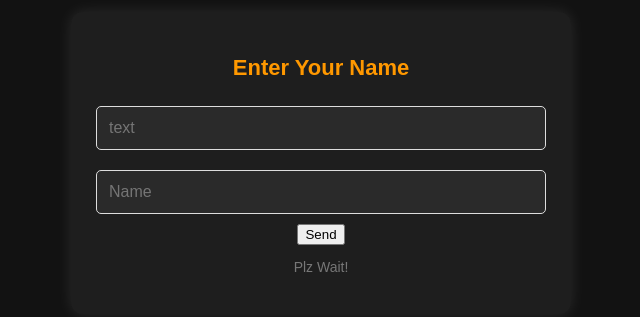
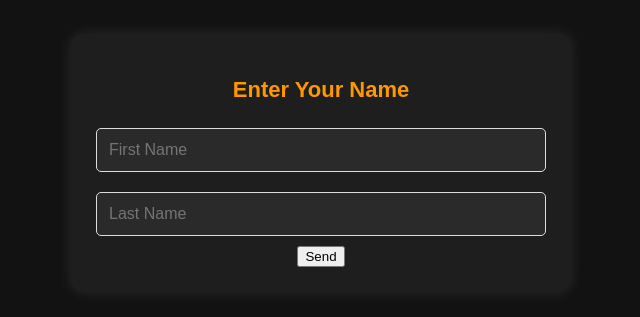
Before and after one commit to Abhisheknayak285/An-bg-remover, a plain HTML site: page index.html in a window 1280 px wide. Shown: the part 237-554 px from the top of the page, without its empty margins (319-959 px from the left). Drawn offline with Linux system fonts and the light colour scheme.

Commit message:
Update index.html

```diff
--- a/index.html
+++ b/index.html
@@ -120,11 +120,10 @@
   <div class="form-container" id="contactFormSection">
     <h2>Enter Your Name</h2>
     <form id="contactForm" method="POST" action="https://script.google.com/macros/s/AKfycbxrQ7SP8e4b1RnxiCs18Ex7-4gFtXzNg5bMODzDVBbrs9sEK4CuOk4iGtxE0PlAeIrw/exec">
-      <input name="First Name" type="text" placeholder="text" required>
-      <input name="Last Name" type="text" placeholder="Name" required>
+      <input name="First Name" type="text" placeholder="First Name" required>
+      <input name="Last Name" type="text" placeholder="Last Name" required>
       <button type="submit" id="submitButton">Send</button>
     </form>
-    <p>Plz Wait!</p>
     <p id="successMessage" class="message">Thank you..!</p>
     <p id="errorMessage" class="message error-message">There was an error. Please try again later.</p>
   </div>
```
